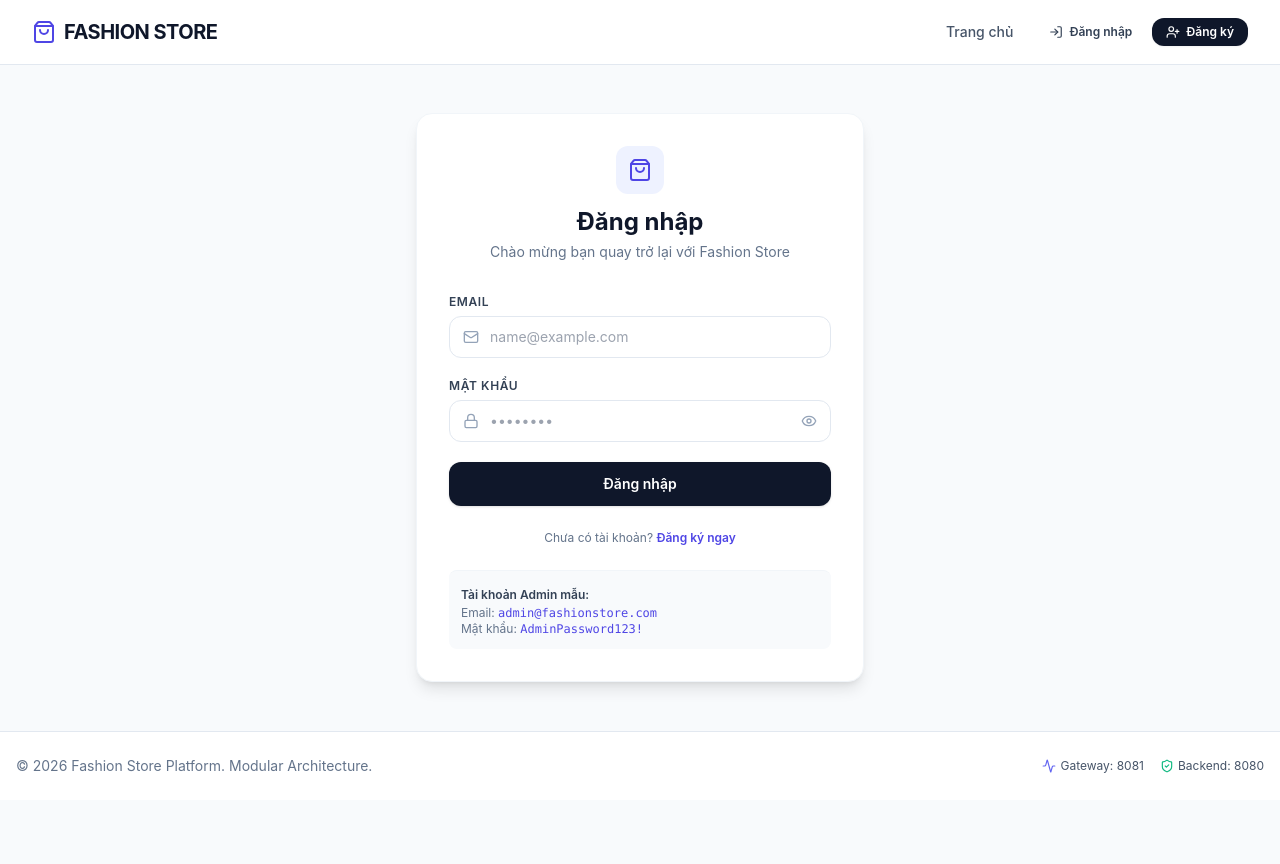
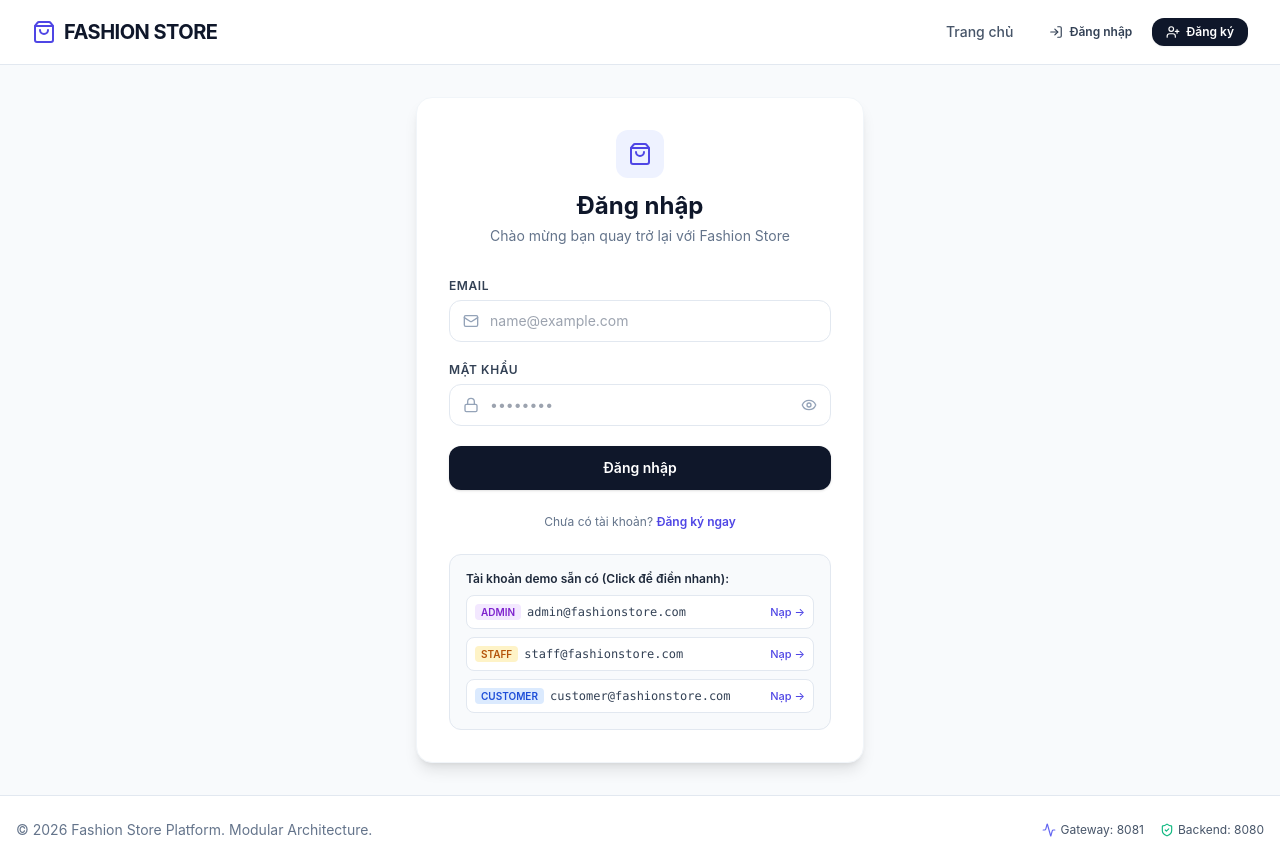
Before and after one commit to lemanh1142004/An_TMDT, a React (Vite) app in the folder frontend/: page /login in a window 1280 px wide. Before the commit the page ends 800 px from the top, so only its background shows below. Built offline with nearby package versions, Linux system fonts and the light colour scheme; no server answers.

Commit message:
feat(auth): seed demo accounts for Admin, Staff, and Customer with quick fill UI

```diff
--- a/frontend/src/pages/LoginPage.tsx
+++ b/frontend/src/pages/LoginPage.tsx
@@ -127,10 +127,54 @@ export const LoginPage: React.FC = () => {
         </div>
 
         {/* Demo Credentials Box */}
-        <div className="mt-6 pt-4 border-t border-slate-100 text-xs text-slate-500 bg-slate-50 p-3 rounded-lg">
-          <p className="font-semibold text-slate-700">Tài khoản Admin mẫu:</p>
-          <p className="mt-0.5">Email: <code className="text-indigo-600">admin@fashionstore.com</code></p>
-          <p>Mật khẩu: <code className="text-indigo-600">AdminPassword123!</code></p>
+        <div className="mt-6 pt-4 border-t border-slate-100 text-xs text-slate-500 bg-slate-50 p-4 rounded-xl border border-slate-200">
+          <p className="font-semibold text-slate-800 mb-2">Tài khoản demo sẵn có (Click để điền nhanh):</p>
+          <div className="space-y-2">
+            <button
+              type="button"
+              onClick={() => {
+                setEmail('admin@fashionstore.com');
+                setPassword('AdminPassword123!');
+              }}
+              className="w-full text-left p-2 rounded-lg bg-white border border-slate-200 hover:border-purple-300 hover:bg-purple-50/50 transition flex items-center justify-between"
+            >
+              <div>
+                <span className="font-semibold text-purple-700 bg-purple-100 px-1.5 py-0.5 rounded text-[10px] mr-1.5">ADMIN</span>
+                <span className="font-mono text-slate-700">admin@fashionstore.com</span>
+              </div>
+              <span className="text-[11px] text-indigo-600 font-medium">Nạp &rarr;</span>
+            </button>
+
+            <button
+              type="button"
+              onClick={() => {
+                setEmail('staff@fashionstore.com');
+                setPassword('StaffPassword123!');
+              }}
+              className="w-full text-left p-2 rounded-lg bg-white border border-slate-200 hover:border-amber-300 hover:bg-amber-50/50 transition flex items-center justify-between"
+            >
+              <div>
+                <span className="font-semibold text-amber-700 bg-amber-100 px-1.5 py-0.5 rounded text-[10px] mr-1.5">STAFF</span>
+                <span className="font-mono text-slate-700">staff@fashionstore.com</span>
+              </div>
+              <span className="text-[11px] text-indigo-600 font-medium">Nạp &rarr;</span>
+            </button>
+
+            <button
+              type="button"
+              onClick={() => {
+                setEmail('customer@fashionstore.com');
+                setPassword('CustomerPassword123!');
+              }}
+              className="w-full text-left p-2 rounded-lg bg-white border border-slate-200 hover:border-blue-300 hover:bg-blue-50/50 transition flex items-center justify-between"
+            >
+              <div>
+                <span className="font-semibold text-blue-700 bg-blue-100 px-1.5 py-0.5 rounded text-[10px] mr-1.5">CUSTOMER</span>
+                <span className="font-mono text-slate-700">customer@fashionstore.com</span>
+              </div>
+              <span className="text-[11px] text-indigo-600 font-medium">Nạp &rarr;</span>
+            </button>
+          </div>
         </div>
       </div>
     </div>
```
Also changed, not shown: 1 other file (tests, documents, lock files or other folders).
